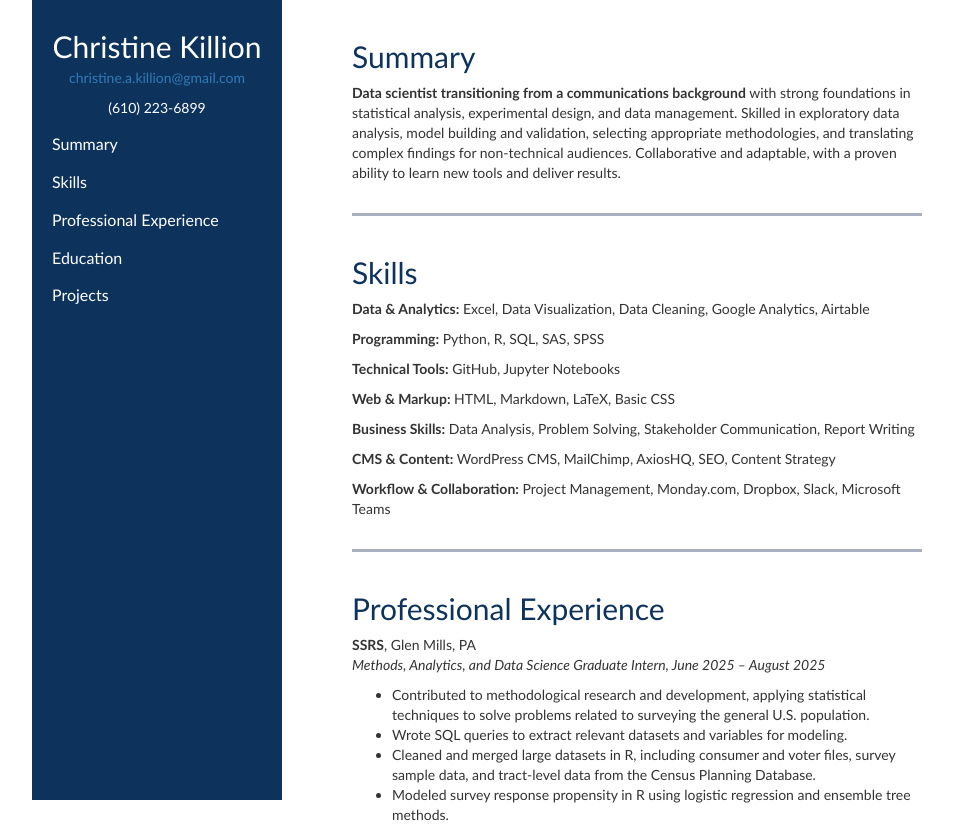
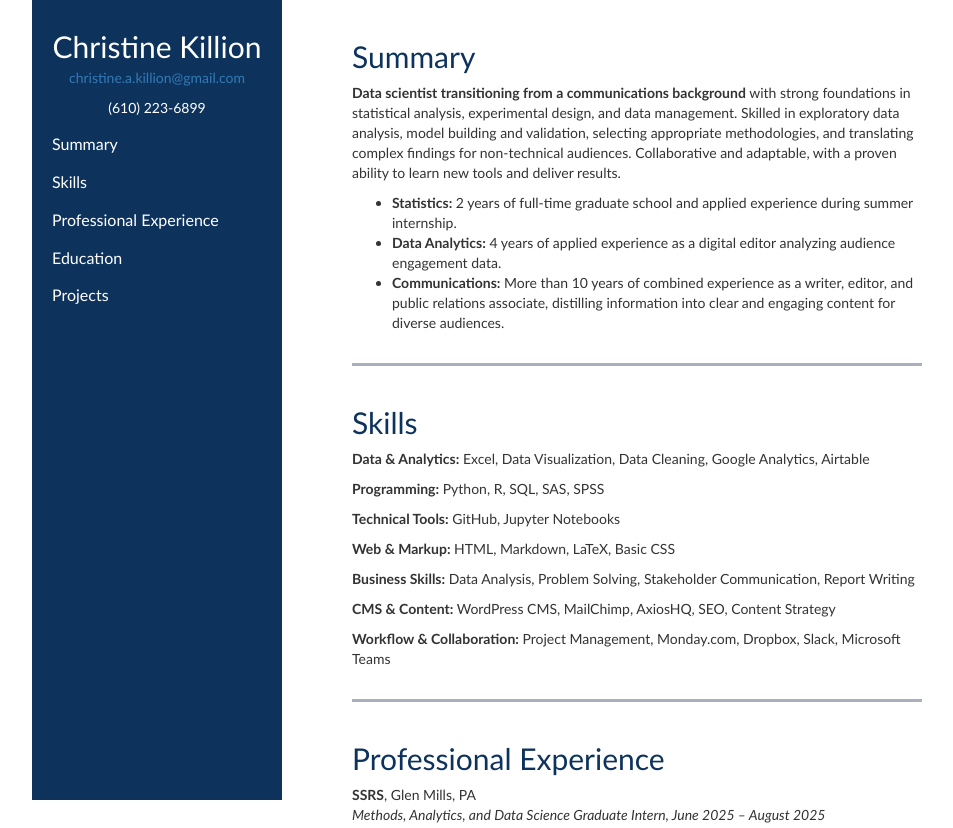
Before and after one commit to christinekillion/CV, a plain HTML site: page index.html in a window 1280 px wide. Shown: the top 828 px of the page, without its empty margins (153-1106 px from the left). Drawn offline with nearby package versions, Linux system fonts and the light colour scheme; some packages are replaced by stand-ins of ours.

Commit message:
Update index.html

```diff
--- a/index.html
+++ b/index.html
@@ -438,6 +438,11 @@ th, td {
         <section id="summary">
             <h2>Summary</h2>
            <p><strong>Data scientist transitioning from a communications background</strong> with strong foundations in statistical analysis, experimental design, and data management. Skilled in exploratory data analysis, model building and validation, selecting appropriate methodologies, and translating complex findings for non-technical audiences. Collaborative and adaptable, with a proven ability to learn new tools and deliver results.</p>
+              <ul>
+                <li><strong>Statistics:</strong> 2 years of full-time graduate school and applied experience during summer internship.</li>
+                <li><strong>Data Analytics:</strong> 4 years of applied experience as a digital editor analyzing audience engagement data.</li>
+                <li><strong>Communications:</strong> More than 10 years of combined experience as a writer, editor, and public relations associate, distilling information into clear and engaging content for diverse audiences.</li>
+              </ul>
         </section>
 
         <section id="skills">
```
